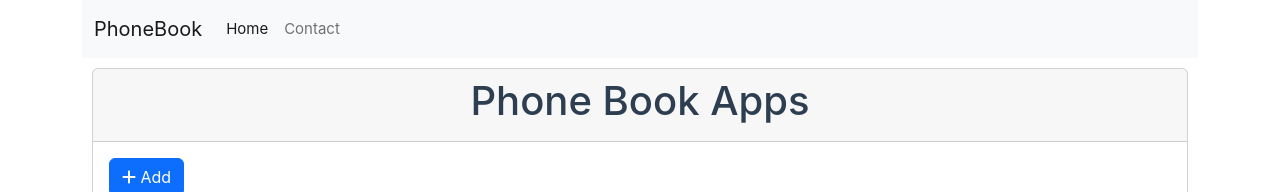
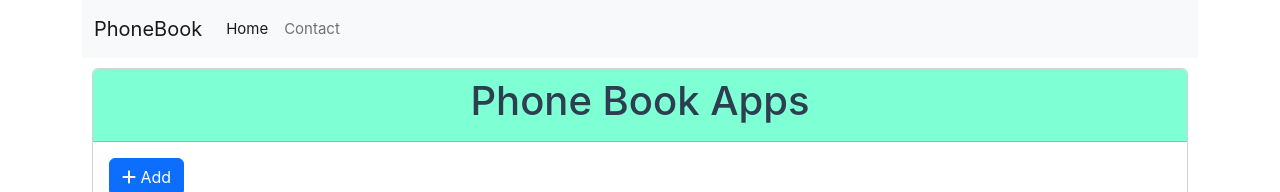
Before and after one commit to herlambang0321/vue_phonebook, a Vue app in the folder vue-phonebook_apps/: page /contact in a window 1280 px wide. Shown: the top 192 px of the page. Built offline with nearby package versions, Linux system fonts and the light colour scheme; no server answers.

Commit message:
repair code done

```diff
--- a/vue-phonebook_apps/src/components/ContactBox.vue
+++ b/vue-phonebook_apps/src/components/ContactBox.vue
@@ -27,7 +27,7 @@ const hiddenAddContact = () => {
 <template>
     <div class="container-contact">
         <div class="card">
-            <div class="card-header text-center">
+            <div class="card-header cards">
                 <h1>Phone Book Apps</h1>
             </div>
             <div v-if="showAdd">
@@ -53,4 +53,10 @@ const hiddenAddContact = () => {
 .container-contact {
     margin: 10px;
 }
+
+.cards {
+    text-align: center;
+    font-family: inherit;
+    background-color: aquamarine;
+}
 </style>
```
